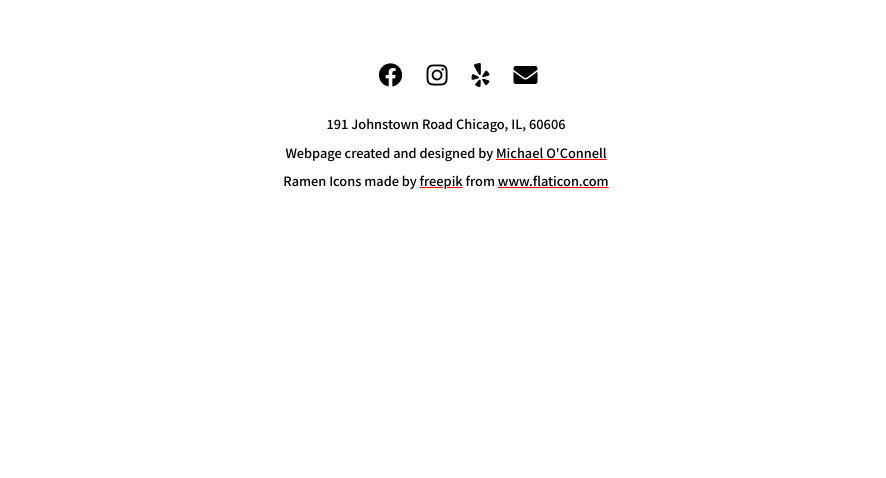
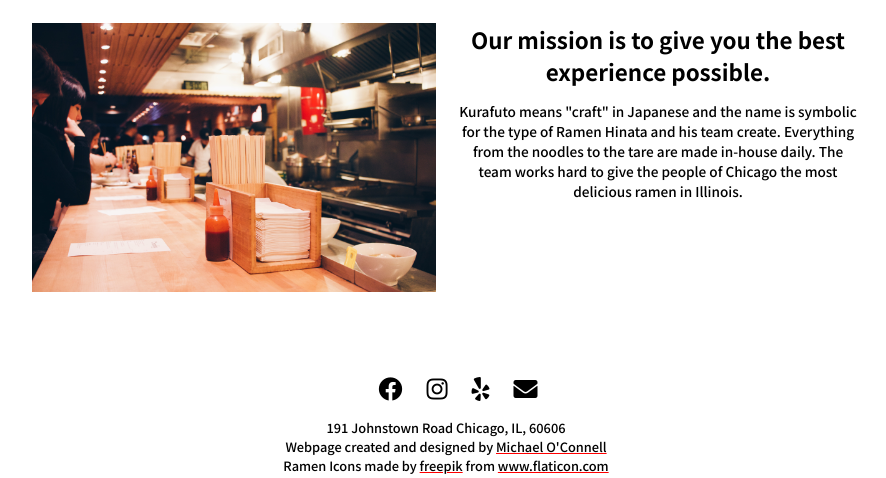
Before and after one commit to michaeloconnelliii/karafutoRamen, a PHP site: page /about.html in a window 1280 px wide. Shown: the part 607-1085 px from the top of the page, without its empty margins (194-1080 px from the left). Before the commit the page ends 796 px from the top, so only its background shows below. Run offline with PHP 8.4, Linux system fonts and the light colour scheme.

Commit message:
Added some more sample photos and finished about page. About page could have more red detail work if desired later on.

```diff
--- a/about.html
+++ b/about.html
@@ -33,10 +33,21 @@
         </header>
         <main class="about">
             <h2 class="page-title">About us</h2>
-            <p class="headlines">We're passionate about quality Ramen. That means no shortcuts.</p>
-            <p>Hinata Yamamoto grew up eating Ramen in Onomichi (Hiroshima). At age 13, he started working at Tsubame, a small, rustic, Showa-era shop that specializes in Hiroshima-style Ramen (similar to a chicken-based shoyu Ramen). After working at Tsubame for 10 years, Hinata decided to move to the United States for a new adventure and change of scenery. He opened Kurafuto Ramen in March, 2009 and brought his take on Hiroshima-style Ramen to Chicago.</p>
-            <p class="headlines">Our mission is to give you the best experience possible.</p>
-            <p>Kurafuto means "craft" in Japanese and the name is symbolic for the type of Ramen Hinata and his team create. Everything from the noodles to the tare are made in-house daily. The team works hard to give the people of Chicago the most delicious ramen in Illinois.</p>
+            <div class="description-holder">
+                <p class="headlines">We're passionate about quality Ramen. That means no shortcuts.</p>
+                <p class="description">Hinata Yamamoto grew up eating Ramen in Onomichi (Hiroshima). At age 13, he started working at Tsubame, a small, rustic, Showa-era shop that specializes in Hiroshima-style Ramen (similar to a chicken-based shoyu Ramen). After working at Tsubame for 10 years, Hinata decided to move to the United States for a new adventure and change of scenery. He opened Kurafuto Ramen in March, 2009 and brought his take on Hiroshima-style Ramen to Chicago.</p>
+            </div>
+            <div class="img-holder img-holder1">
+                <img src="img/working.jpg">
+                <!-- <img src="img/restaurant.jpg"> -->
+            </div>
+            <div class="description-holder">
+                <p class="headlines">Our mission is to give you the best experience possible.</p>
+                <p class="description">Kurafuto means "craft" in Japanese and the name is symbolic for the type of Ramen Hinata and his team create. Everything from the noodles to the tare are made in-house daily. The team works hard to give the people of Chicago the most delicious ramen in Illinois.</p>
+            </div>
+            <div class="img-holder img-holder2">
+                <img src="img/counter2.jpg">
+            </div>
         </main>
         <footer class="footer main-grid">
             <p class="address">191 Johnstown Road Chicago, IL, 60606</p>
--- a/style.css
+++ b/style.css
@@ -541,3 +541,45 @@
 .about > * {
     text-align: center;
 }
+
+.img-holder img {
+    width: 100%;
+    max-height: 400px;
+}
+
+.description {
+    font-size: 0.85rem;
+}
+
+/* desktop layout */
+@media (min-width: 700px) {
+    .about {
+        display: grid;
+        grid-template-columns: minmax(1.5em, 1fr) repeat(2, minmax(0, 450px)) minmax(1.5em, 1fr);
+        gap: 2em;
+    }
+
+    .page-title {
+        grid-column: 2 / 4;
+    }
+
+    div.img-holder1 {
+        grid-row-start: 2;
+    }
+
+    div.img-holder2 {
+        grid-row-start: 3;
+    }
+
+    .img-holder {
+        grid-column: 2;
+    }
+
+    .description-holder {
+        grid-column: 3;
+    }
+
+    .description-holder .headlines {
+        margin: 0;
+    }
+}
```
Also changed, not shown: img/counter2.jpg (added), img/food-at-table.jpg (added), img/fresh-noodles.jpg (added), 1 other file.
